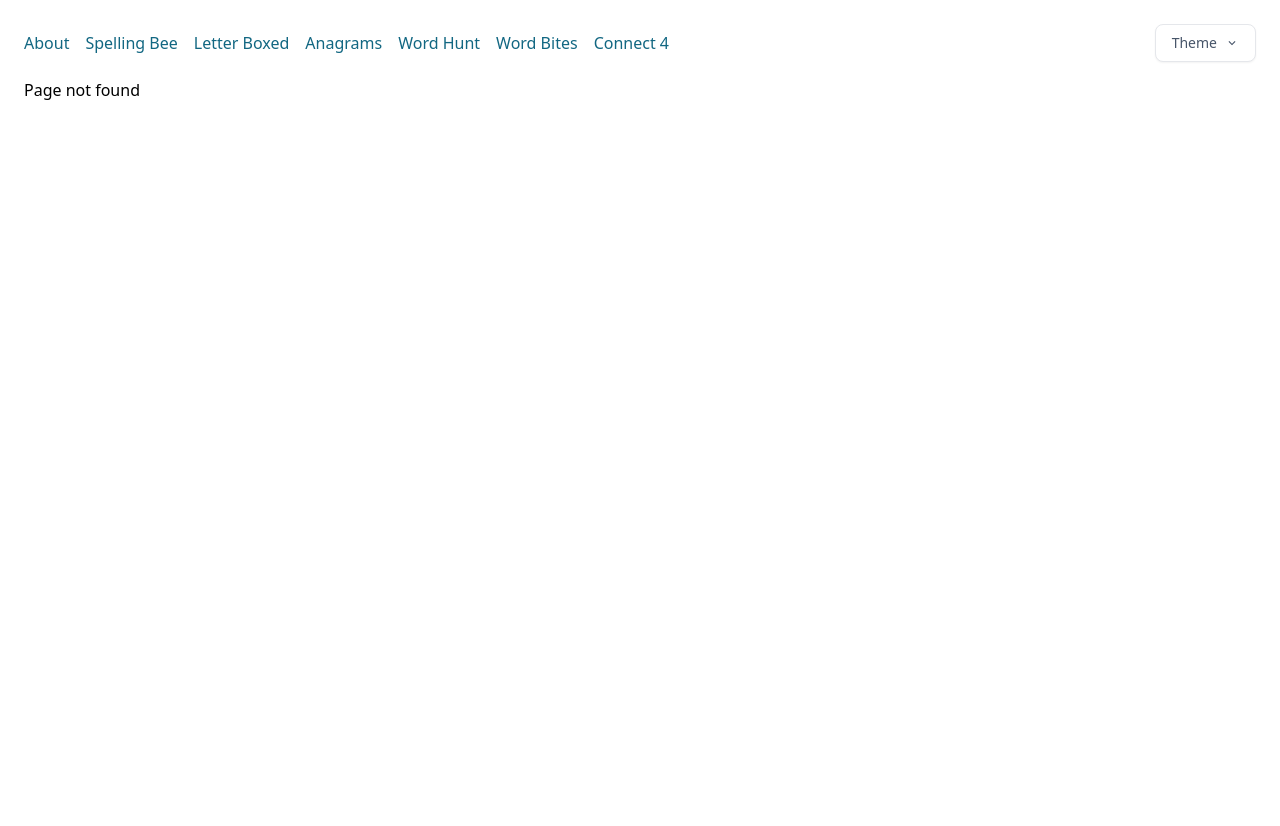
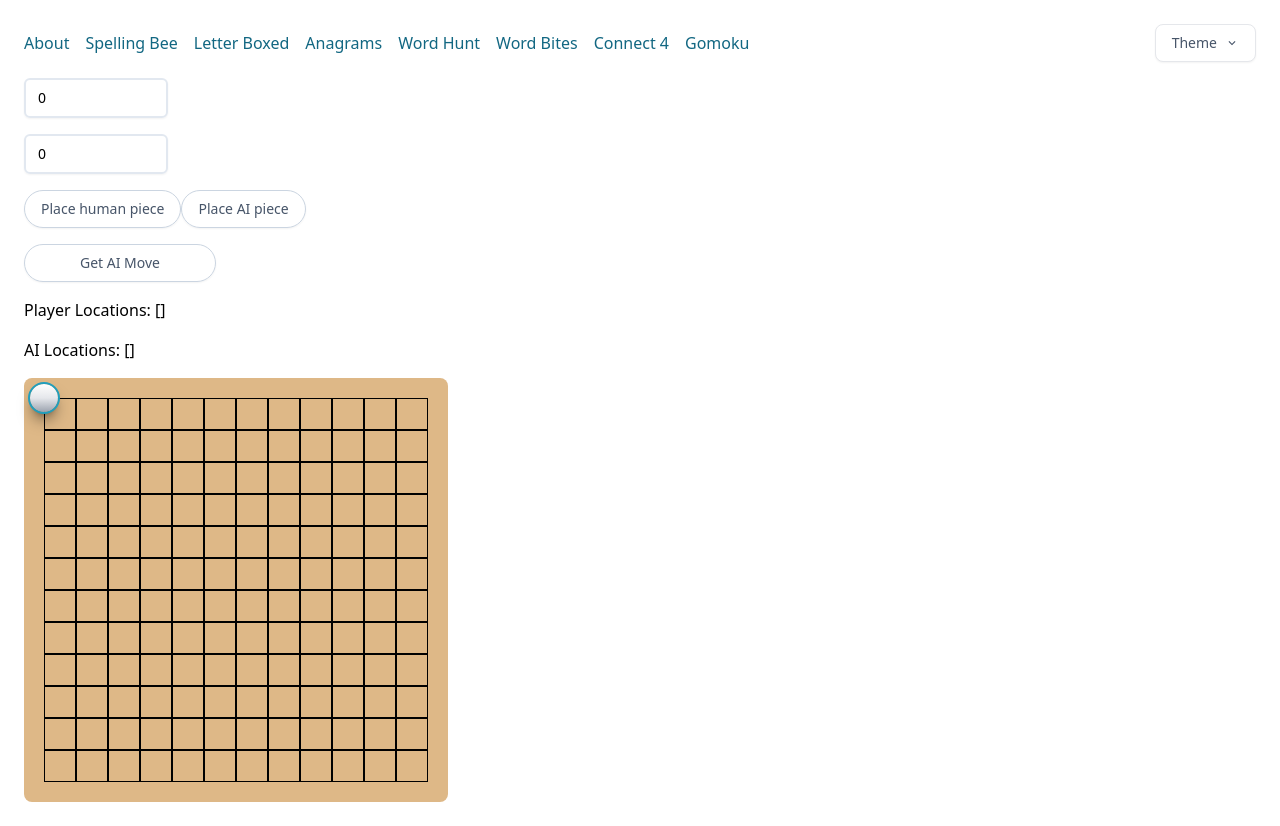
Before and after one commit to k-gerner/kyle-personal-website, a React (Create React App) app in the folder frontend/: page /gomoku in a window 1280 px wide. Before the commit this address had no page. Before the commit the page ends 800 px from the top, so only its background shows below. Built offline with nearby package versions, Linux system fonts and the light colour scheme.

Commit message:
Basic frontend with board and click functionality

```diff
--- a/frontend/src/App.tsx
+++ b/frontend/src/App.tsx
@@ -6,8 +6,9 @@ import LetterBoxed from "./pages/ai/nyt/LetterBoxed";
 import Anagrams from "./pages/ai/gamepigeon/Anagrams";
 import WordHunt from "./pages/ai/gamepigeon/WordHunt";
 import WordBites from "./pages/ai/gamepigeon/WordBites";
-import Connect4 from "./pages/ai/gamepigeon/Connect4"; // Import Connect4 if needed
-import { ThemePicker } from "./components/ThemePicker"; // Import your ThemePicker component
+import Connect4 from "./pages/ai/gamepigeon/Connect4";
+import Gomoku from "./pages/ai/gamepigeon/Gomoku";
+import { ThemePicker } from "./components/ThemePicker";
 import './index.css';
 
 function App() {
@@ -24,6 +25,7 @@ function App() {
             <Link to="/word_hunt" className="text-primary-highlight hover:underline">Word Hunt</Link>
             <Link to="/word_bites" className="text-primary-highlight hover:underline">Word Bites</Link>
             <Link to="/connect4" className="text-primary-highlight hover:underline">Connect 4</Link>
+            <Link to="/gomoku" className="text-primary-highlight hover:underline">Gomoku</Link>
           </div>
 
           {/* Right side: Theme Picker */}
@@ -39,6 +41,7 @@ function App() {
           <Route path="/word_hunt" element={<WordHunt />} />
           <Route path="/word_bites" element={<WordBites />} />
           <Route path="/connect4" element={<Connect4 />} />
+          <Route path="/gomoku" element={<Gomoku />} />
           {/* Catch-all route for 404 */}
           <Route path="*" element={<div>Page not found</div>} />
         </Routes>
--- a/frontend/src/index.css
+++ b/frontend/src/index.css
@@ -43,6 +43,10 @@ code {
   --connect-4-board-highlight-color: #023047;
   --connect-4-piece-yellow-color: #ffd97d;
   --connect-4-piece-red-color: #ff686b;
+
+  --gomoku-piece-black-color: black;
+  --gomoku-piece-white-color: white;
+  --gomoku-board-color: #deb887;
 }
 
 .theme-light {
--- /dev/null
+++ b/frontend/src/pages/ai/gamepigeon/Gomoku.tsx
@@ -0,0 +1,250 @@
+import React, { useState } from 'react';
+
+import Input from "../../../atoms/Input";
+import { ActionButton } from '../../../atoms/ActionButton';
+import { callEndpoint } from '../../../utils/helpers';
+
+
+const Gomoku = () => {
+    const [row, setRow] = React.useState(0);
+    const [col, setCol] = React.useState(0);
+    const [playerLocations, setPlayerLocations] = useState<number[][]>([]);
+    const [aiLocations, setAiLocations] = useState<number[][]>([]);
+
+    const getAiMove = async () => {
+        // setLoading(true);
+        const res = await callEndpoint('api/game_pigeon/gomoku', {
+            playerLocations,
+            aiLocations,
+            maxSearchDepth: 6
+        });
+        const selectedRow = res.row;
+        const selectedColumn = res.column;
+        setRow(selectedRow);
+        setCol(selectedColumn);
+        console.log(`AI selected row ${selectedRow}, column ${selectedColumn}`);
+        const newAiLocation = [selectedRow, selectedColumn];
+        const newAiLocations = [...aiLocations, newAiLocation];
+        // if (res.isWin) {
+        //     const gameOverResponse = await checkGameOver(playerLocations, newAiLocations);
+        //     setWinningLocations(gameOverResponse.winningLocations);
+        //     setWinner(Player.AI);
+        // }
+        setAiLocations(newAiLocations);
+    }
+
+    return (
+        <div className="flex flex-col gap-4">
+            <Input
+                type="number"
+                value={row}
+                onChange={(e) => setRow(Number(e.target.value))}
+                placeholder="Row"
+                className="w-36"
+                min={0}
+                max={12}
+            />
+            <Input
+                type="number"
+                value={col}
+                onChange={(e) => setCol(Number(e.target.value))}
+                placeholder="Column"
+                className="w-36"
+                min={0}
+                max={12}
+            />
+            <div className='flex flex-row'>
+                <ActionButton
+                    onClick={() => {
+                        // Call your backend API here with row and col
+                        console.log(`Placing HUMAN piece at row ${row}, column ${col}`);
+                        const newPlayerLocation = [row, col];
+                        const newPlayerLocations = [...playerLocations, newPlayerLocation];
+                        setPlayerLocations(newPlayerLocations);
+                    }}
+                    disabled={row < 0 || row > 12 || col < 0 || col > 12}
+                    className="w-30"
+                    label={"Place human piece"}
+                />
+                <ActionButton
+                    onClick={() => {
+                        console.log(`Placing HUMAN piece at row ${row}, column ${col}`);
+                        const newAiLocation = [row, col];
+                        const newAiLocations = [...aiLocations, newAiLocation];
+                        setAiLocations(newAiLocations);
+                    }}
+                    disabled={row < 0 || row > 12 || col < 0 || col > 12}
+                    className="w-30"
+                    label={"Place AI piece"}
+                />
+            </div>
+            <ActionButton
+                onClick={() => {
+                    getAiMove();
+                }}
+                disabled={row < 0 || row > 12 || col < 0 || col > 12}
+                className="w-48"
+                label={"Get AI Move"}
+            />
+            <p>Player Locations: {JSON.stringify(playerLocations)}</p>
+            <p>AI Locations: {JSON.stringify(aiLocations)}</p>
+            <GomokuBoard
+                playerLocations={playerLocations}
+                aiLocations={aiLocations}
+                row={row}
+                col={col}
+                setRow={setRow}
+                setCol={setCol}
+            />
+        </div>
+    )
+}
+
+
+interface GomokuBoardProps {
+    playerLocations: number[][];
+    aiLocations: number[][];
+    row: number;
+    col: number;
+    setRow: (row: number) => void;
+    setCol: (col: number) => void;
+}
+
+const GomokuBoard: React.FC<GomokuBoardProps> = ({
+    playerLocations,
+    aiLocations,
+    row,
+    col,
+    setRow,
+    setCol }) => {
+    const size = 13; // 13x13 board
+    const board = Array.from({ length: size }, () => Array(size).fill(null));
+
+    // playerLocations.forEach(([row, col]) => {
+    //     board[row][col] = 'X'; // Player piece
+    // });
+
+    // aiLocations.forEach(([row, col]) => {
+    //     board[row][col] = 'O'; // AI piece
+    // });
+
+    return (
+        <div className="relative bg-gomoku-board p-5 rounded-lg max-w-fit">
+            {board.map((r, rowIndex) => (
+                <div key={rowIndex} className="flex flex-row">
+                    {r.map((cell, colIndex) => {
+                        let pieceType: PieceType = PieceType.EMPTY;
+                        let isSelected = false;
+
+                        if (aiLocations.some(([aiRow, aiCol]) => aiRow === rowIndex && aiCol === colIndex)) {
+                            pieceType = PieceType.AI;
+                        } else if (playerLocations.some(([playerRow, playerCol]) => playerRow === rowIndex && playerCol === colIndex)) {
+                            pieceType = PieceType.PLAYER;
+                        } else if (rowIndex === row && colIndex === col) {
+                            pieceType = PieceType.PLAYER;
+                            isSelected = true;
+                        }
+                        return (
+                            <div key={`${rowIndex}-${colIndex}`} className="relative">
+                                {/* Square */}
+                                <div
+                                    className={`w-8 h-8 ${rowIndex === size - 1 || colIndex === size - 1 ? 'hidden' : 'border border-black bg-gomoku-board'}`}
+                                    onClick={() => {
+                                        setRow(rowIndex);
+                                        setCol(colIndex);
+                                    }}
+                                >
+                                    {cell}
+                                </div>
+
+                                {/* Intersection */}
+                                <div
+                                    className='absolute w-7 h-7'
+                                    style={{
+                                        top: '0%',
+                                        left: '0%',
+                                    }}
+                                >
+                                    {pieceType !== PieceType.EMPTY
+                                        ? <Piece type={pieceType} selected={isSelected} />
+                                        : <Piece type={PieceType.EMPTY} onClick={() => {
+                                            setRow(rowIndex);
+                                            setCol(colIndex);
+                                        }} />
+
+                                    }
+                                </div>
+                            </div>
+                        )
+                    })}
+                </div>
+            ))}
+        </div>
+    );
+}
+
+
+enum PieceType {
+    EMPTY,
+    PLAYER,
+    AI
+}
+
+interface PieceProps {
+    type: PieceType;
+    onClick?: () => void;
+    hover?: boolean;
+    selected?: boolean
+}
+
+const Piece: React.FC<PieceProps> = ({
+    type,
+    onClick,
+    hover = false,
+    selected = false
+}) => {
+    let gradientStr = '';
+    if (type === PieceType.AI) {
+        // Black piece with a convex gradient
+        gradientStr = 'bg-gradient-to-b from-gray-600 via-gray-800 to-gomoku-piece-black';
+    } else if (type === PieceType.PLAYER) {
+        // White piece with a convex gradient
+        gradientStr = 'bg-gradient-to-b from-gomoku-piece-white via-gray-200 to-gray-400';
+    } else if (type === PieceType.EMPTY) {
+        gradientStr = 'bg-transparent';
+    }
+    const outlineStr = selected ? 'outline outline-2 outline-primary-base' : '';
+    const shadowStr = type === PieceType.EMPTY ? '' : 'shadow-lg shadow-black/50';
+    const cursorStr = type === PieceType.EMPTY ? 'cursor-pointer' : ''
+
+    return (
+        <div
+            className={`absolute w-7 h-7 ${gradientStr} ${outlineStr} ${shadowStr} ${cursorStr} rounded-full transform -translate-x-1/2 -translate-y-1/2`}
+            {...(onClick ? { onClick } : {})}
+        ></div>
+    );
+};
+
+// const Piece: React.FC<PieceProps> = ({
+//     type,
+//     hover = false,
+//     selected = false
+// }) => {
+//     let colorStr;
+//     if (type === PieceType.AI) {
+//         colorStr = 'bg-gomoku-piece-black';
+//     } else if (type === PieceType.PLAYER) {
+//         colorStr = 'bg-gomoku-piece-white';
+//     }
+//     const opacityStr = hover ? 'opacity-50' : selected ? 'opacity-75' : 'opacity-100';
+//     const borderStr = selected ? 'border-2 border-primary-base' : ''
+
+//     return (
+//         <div
+//             className={`absolute w-7 h-7 ${colorStr} ${opacityStr} ${borderStr} rounded-full transform -translate-x-1/2 -translate-y-1/2 shadow-lg shadow-black/50`}
+//         ></div>
+//     );
+// };
+
+
+export default Gomoku;
--- a/frontend/tailwind.config.js
+++ b/frontend/tailwind.config.js
@@ -29,6 +29,10 @@ const customColors = {
   'connect-4-board-highlight': 'var(--connect-4-board-highlight-color)',
   'connect-4-piece-red': 'var(--connect-4-piece-red-color)',
   'connect-4-piece-yellow': 'var(--connect-4-piece-yellow-color)',
+
+  'gomoku-board': 'var(--gomoku-board-color)',
+  'gomoku-piece-black': 'var(--gomoku-piece-black-color)',
+  'gomoku-piece-white': 'var(--gomoku-piece-white-color)',
 }
 
 module.exports = {
```
